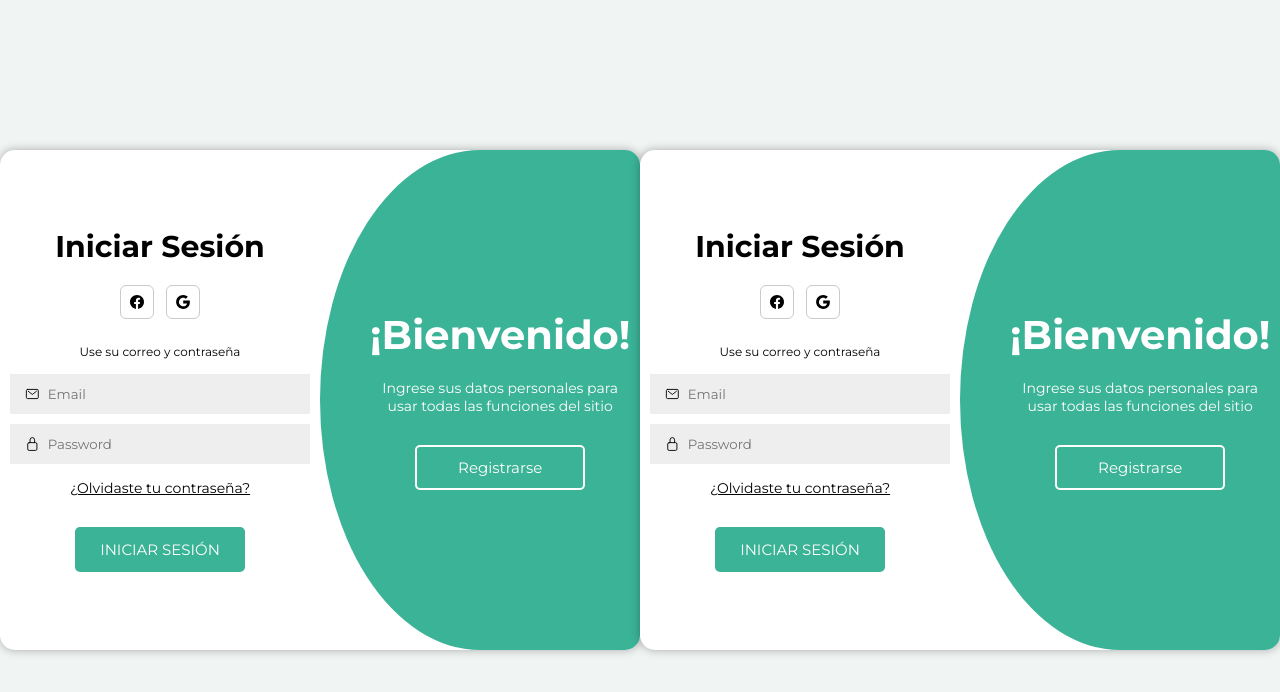
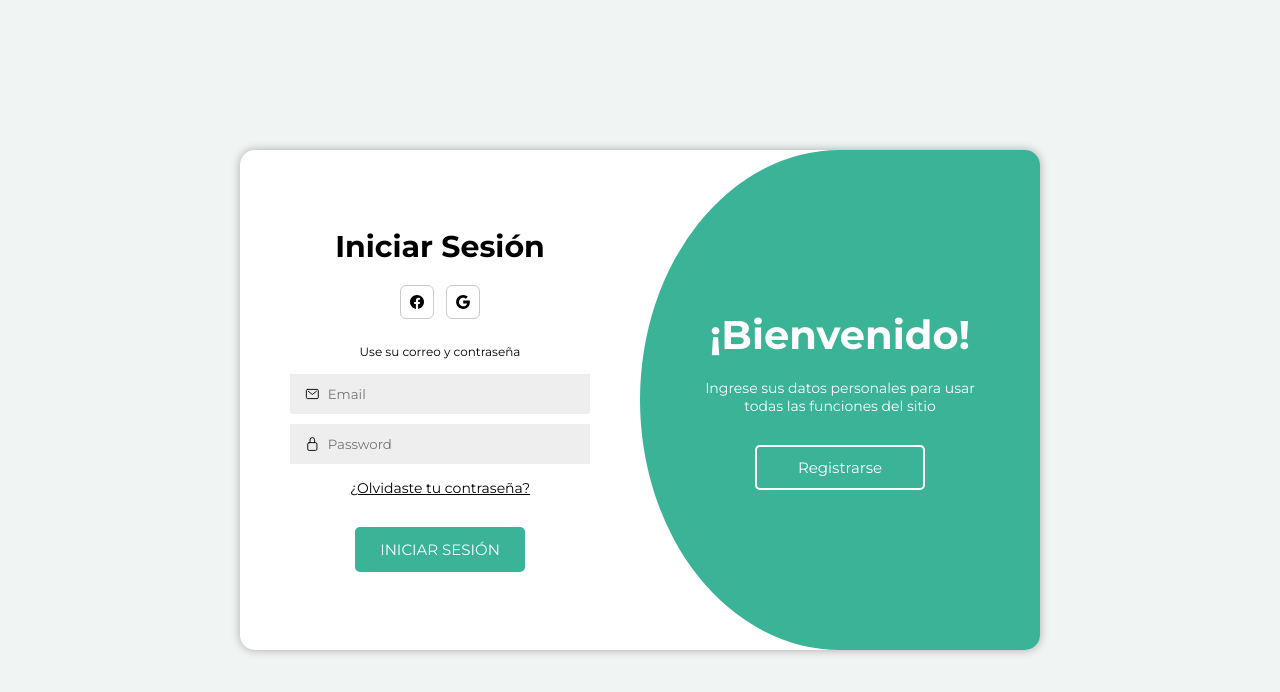
Before and after one commit to Miguelperdomo/SistemaUsuario-ACT4, a website: page index.html in a window 1280 px wide. Drawn offline with nearby package versions, Linux system fonts and the light colour scheme.

Commit message:
arreglo en el archivo index.html

```diff
--- a/index.html
+++ b/index.html
@@ -74,69 +74,8 @@
 
         </div>
         <script src="./script/script.js"></script>
+        <script type="module" src="https://unpkg.com/ionicons@7.1.0/dist/ionicons/ionicons.esm.js"></script>
+         <script nomodule src="https://unpkg.com/ionicons@7.1.0/dist/ionicons/ionicons.js"></script>
     </body>
     </html>
-    <script src="./dashboardNombre.js"></script>
-    <div class="container">
-        <div class="container-form">
-            <form class="sign-in" id="loginForm">
-                <h2>Iniciar Sesión</h2>
-                <div class="social-networks">
-                    <ion-icon name="logo-facebook"></ion-icon>
-                    <ion-icon name="logo-google"></ion-icon>
-                </div>
-                <span>Use su correo y contraseña</span>
-                <div class="container-input">
-                    <ion-icon name="mail-outline"></ion-icon>
-                    <input type="text" id="loginEmail" placeholder="Email">
-                </div>
-                <div class="container-input">
-                    <ion-icon name="lock-closed-outline"></ion-icon>
-                    <input type="password" id="loginPassword" placeholder="Password">
-                </div>
-                <a href="#">¿Olvidaste tu contraseña?</a>
-                <button type="submit" class="button">INICIAR SESIÓN</button>
-            </form>
-        </div>
-        <div class="container-form">
-            <form class="sign-up" id="registerForm">
-                <h2>Registrarse</h2>
-                <div class="social-networks">
-                    <ion-icon name="logo-facebook"></ion-icon>
-                    <ion-icon name="logo-google"></ion-icon>
-                </div>
-                <span>Use su correo electrónico para registrarse</span>
-                <div class="container-input">
-                    <ion-icon name="person-outline"></ion-icon>
-                    <input type="text" id="registerName" placeholder="Nombre">
-                </div>
-                <div class="container-input">
-                    <ion-icon name="mail-outline"></ion-icon>
-                    <input type="text" id="registerEmail" placeholder="Email">
-                </div>
-                <div class="container-input">
-                    <ion-icon name="lock-closed-outline"></ion-icon>
-                    <input type="password" id="registerPassword" placeholder="Password">
-                </div>
-                <button type="submit" class="button" >REGISTRARSE</button>
-            </form>
-        </div>
-        <div class="container-welcome">
-            <div class="welcome-sign-up welcome">
-                <h3>¡Bienvenido!</h3>
-                <p>Ingrese sus datos personales para usar todas las funciones del sitio</p>
-                <button class="button" id="btn-sign-up">Registrarse</button>
-            </div>
-            <div class="welcome-sign-in welcome">
-                <h3>¡Hola!</h3>
-                <p>Regístrese con sus datos personales para usar todas las funciones del sitio</p>
-                <button class="button" id="btn-sign-in">Iniciar Sesión</button>
-            </div>
-        </div>
-    </div>
-    <script src="./script/script.js"></script>
-    <script type="module" src="https://unpkg.com/ionicons@7.1.0/dist/ionicons/ionicons.esm.js"></script>
-    <script nomodule src="https://unpkg.com/ionicons@7.1.0/dist/ionicons/ionicons.js"></script>
-</body>
-</html>
-<script src="./dashboardNombre.js"></script>
+    <script src="dashboardNombre.js"></script>
```
